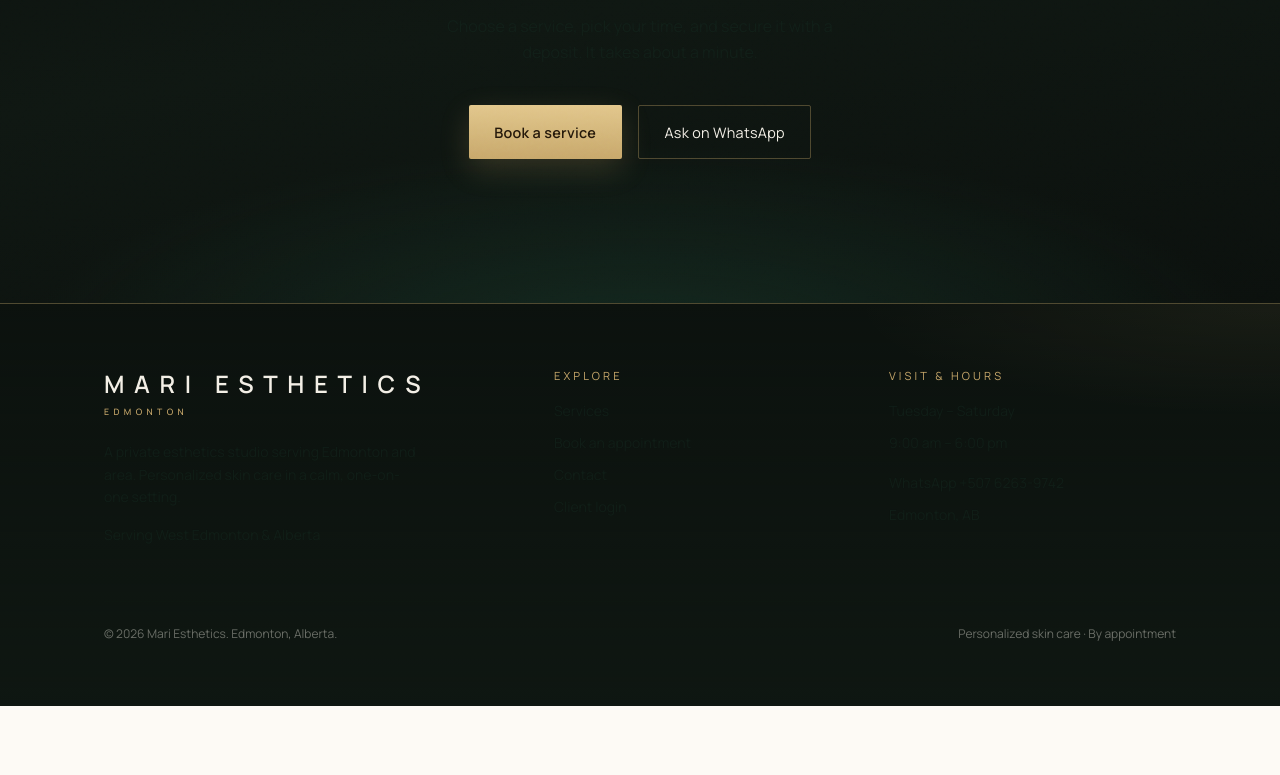
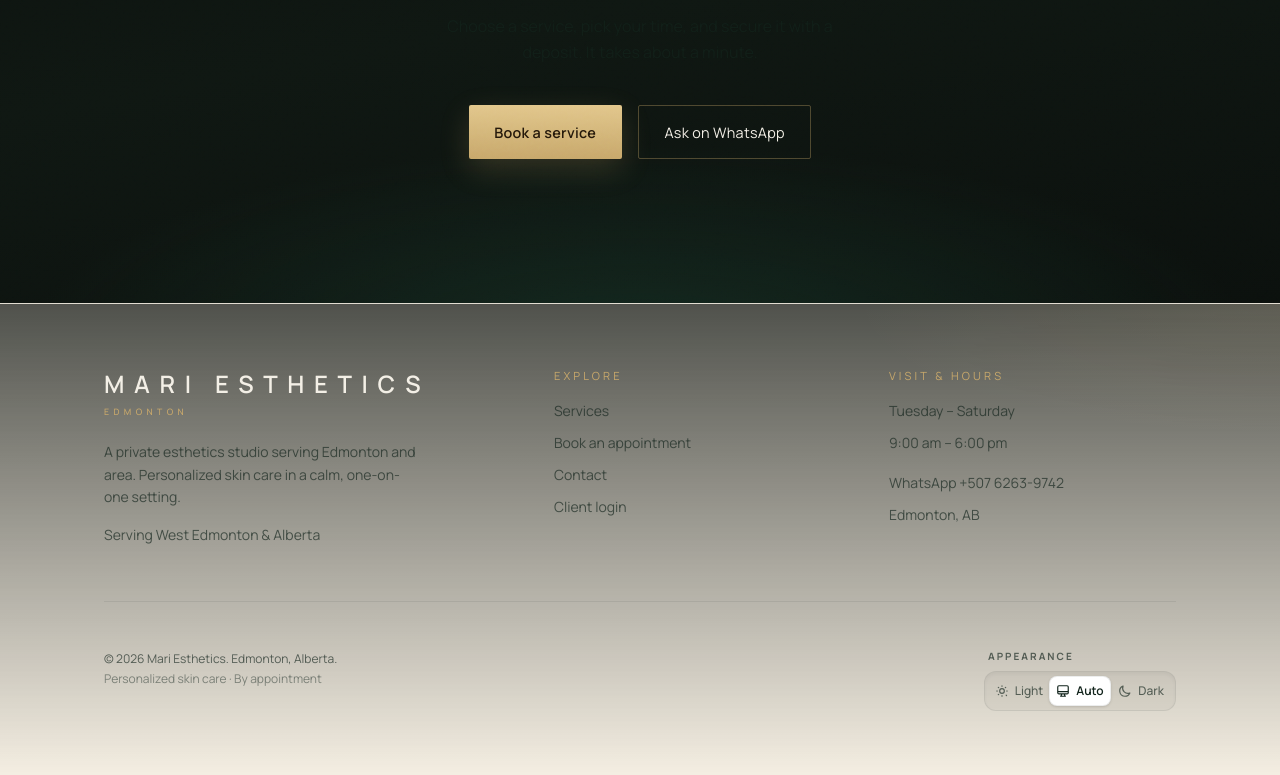
Before and after one commit to migueltrevinom/mariesthetics.ca, a Next.js app: page / in a window 1280 px wide. Shown: the part 3367-4142 px from the top of the page. Before the commit the page ends 4073 px from the top, so only its background shows below. Built offline with nearby package versions, Linux system fonts and the light colour scheme; no server answers; the database is empty.

Commit message:
style: make public pages and booking flow fully theme-responsive with appearance toggle in footer

```diff
--- a/src/app/(public)/book/page.tsx
+++ b/src/app/(public)/book/page.tsx
@@ -20,7 +20,7 @@ export default async function BookPage({
     <div className="aurora grain relative min-h-screen overflow-hidden pt-40 pb-24 md:pt-48">
       <div className="relative mx-auto max-w-3xl px-6 md:px-10">
         <p className="eyebrow">Book</p>
-        <h1 className="display mt-5 text-5xl text-ivory md:text-7xl">
+        <h1 className="display mt-5 text-5xl text-[var(--ink)] md:text-7xl">
           Reserve your time.
         </h1>
         <p className="mt-6 max-w-xl text-ink-soft leading-relaxed">
--- a/src/app/(public)/layout.tsx
+++ b/src/app/(public)/layout.tsx
@@ -30,7 +30,7 @@ export default async function PublicLayout({
   const navServices = await getNavServices();
 
   return (
-    <div className="min-h-screen bg-night">
+    <div className="min-h-screen bg-[var(--background)] text-[var(--foreground)] transition-colors duration-200">
       <SiteHeader navServices={navServices} />
       <main id="main">{children}</main>
       <SiteFooter />
--- a/src/components/book/BookingWizard.tsx
+++ b/src/components/book/BookingWizard.tsx
@@ -209,7 +209,7 @@ export function BookingWizard({ initialServiceId }: { initialServiceId?: string
                 setServiceId(service._id);
                 setStep("slot");
               }}
-              className="flex w-full items-start justify-between border border-[var(--line)] bg-white/60 p-5 text-left transition hover:border-leaf"
+              className="flex w-full items-start justify-between border border-[var(--line)] bg-[var(--card-bg)] text-[var(--ink)] p-5 text-left transition hover:border-leaf"
             >
               <span>
                 <span className="block font-[family-name:var(--font-display)] text-2xl">
@@ -241,7 +241,7 @@ export function BookingWizard({ initialServiceId }: { initialServiceId?: string
           <label className="mt-6 block text-sm text-ink-soft">
             Date
             <select
-              className="mt-2 w-full border border-[var(--line)] bg-white px-3 py-3"
+              className="mt-2 w-full border border-[var(--line)] bg-[var(--card-bg)] text-[var(--ink)] px-3 py-3"
               value={date}
               onChange={(e) => setDate(e.target.value)}
             >
@@ -267,7 +267,7 @@ export function BookingWizard({ initialServiceId }: { initialServiceId?: string
                 className={`border px-2 py-3 text-sm ${
                   selectedStart === slot.start
                     ? "border-leaf bg-leaf text-white"
-                    : "border-[var(--line)] bg-white hover:border-leaf"
+                    : "border-[var(--line)] bg-[var(--card-bg)] text-[var(--ink)] hover:border-leaf"
                 }`}
               >
                 {format(new Date(slot.start), "h:mm a")}
@@ -302,7 +302,7 @@ export function BookingWizard({ initialServiceId }: { initialServiceId?: string
           <input
             required
             placeholder="Full name"
-            className="w-full border border-[var(--line)] bg-white px-3 py-3"
+            className="w-full border border-[var(--line)] bg-[var(--card-bg)] text-[var(--ink)] px-3 py-3"
             value={name}
             onChange={(e) => setName(e.target.value)}
           />
@@ -310,19 +310,19 @@ export function BookingWizard({ initialServiceId }: { initialServiceId?: string
             required
             type="email"
             placeholder="Email"
-            className="w-full border border-[var(--line)] bg-white px-3 py-3"
+            className="w-full border border-[var(--line)] bg-[var(--card-bg)] text-[var(--ink)] px-3 py-3"
             value={email}
             onChange={(e) => setEmail(e.target.value)}
           />
           <input
             placeholder="Phone"
-            className="w-full border border-[var(--line)] bg-white px-3 py-3"
+            className="w-full border border-[var(--line)] bg-[var(--card-bg)] text-[var(--ink)] px-3 py-3"
             value={phone}
             onChange={(e) => setPhone(e.target.value)}
           />
           <input
             placeholder="Coupon code (optional)"
-            className="w-full border border-[var(--line)] bg-white px-3 py-3"
+            className="w-full border border-[var(--line)] bg-[var(--card-bg)] text-[var(--ink)] px-3 py-3"
             value={couponCode}
             onChange={(e) => setCouponCode(e.target.value)}
           />
@@ -367,7 +367,7 @@ export function BookingWizard({ initialServiceId }: { initialServiceId?: string
             </p>
           )}
           <textarea
-            className="min-h-28 w-full border border-[var(--line)] bg-white px-3 py-3"
+            className="min-h-28 w-full border border-[var(--line)] bg-[var(--card-bg)] text-[var(--ink)] px-3 py-3"
             placeholder="Interac reference / confirmation details"
             value={proofNote}
             onChange={(e) => setProofNote(e.target.value)}
@@ -392,7 +392,7 @@ export function BookingWizard({ initialServiceId }: { initialServiceId?: string
             Booking ID: <span className="text-ink">{bookingId}</span>
           </p>
           {encourageAccount && (
-            <div className="border border-[var(--line)] bg-white/70 p-5">
+            <div className="border border-[var(--line)] bg-[var(--card-bg)] p-5">
               <p className="font-medium">Save your booking history?</p>
               <p className="mt-1 text-sm text-ink-soft">
                 Create a client account with an email code — no password needed.
--- a/src/components/public/SiteFooter.tsx
+++ b/src/components/public/SiteFooter.tsx
@@ -2,6 +2,7 @@ import Link from "next/link";
 import { whatsappUrl } from "@/lib/config";
 import { business } from "@/lib/seo";
 import { Logo } from "@/components/public/Logo";
+import { ThemeToggle } from "@/components/admin/ThemeToggle";
 
 const nav = [
   { href: "/services", label: "Services" },
@@ -12,7 +13,7 @@ const nav = [
 
 export function SiteFooter() {
   return (
-    <footer className="relative overflow-hidden border-t border-[var(--line)] bg-[var(--night-2)]">
+    <footer className="relative overflow-hidden border-t border-[var(--border-color)] bg-[var(--mist)] text-[var(--ink)] transition-colors duration-200">
       <div className="aurora-soft pointer-events-none absolute inset-0 opacity-70" />
       <div className="relative mx-auto max-w-6xl px-6 py-16 md:px-10">
         <div className="grid gap-12 md:grid-cols-[1.4fr_1fr_1fr]">
@@ -43,6 +44,9 @@ export function SiteFooter() {
           <div>
             <p className="eyebrow">Visit &amp; hours</p>
             <ul className="mt-4 space-y-3 text-sm text-ink-soft">
+              {nav.map((item) => (
+                <li key={item.label} className="pt-0">{item.label === "Book an appointment" ? null : null}</li>
+              ))}
               <li>Tuesday – Saturday</li>
               <li>9:00 am – 6:00 pm</li>
               <li className="pt-2">
@@ -60,9 +64,15 @@ export function SiteFooter() {
           </div>
         </div>
 
-        <div className="mt-14 flex flex-col items-start justify-between gap-4 border-t border-[var(--line-soft)] pt-6 text-xs text-[var(--ivory-faint)] sm:flex-row sm:items-center">
-          <p>© {new Date().getFullYear()} {business.name}. Edmonton, Alberta.</p>
-          <p>Personalized skin care · By appointment</p>
+        <div className="mt-14 flex flex-col items-start justify-between gap-6 border-t border-[var(--border-color)] pt-6 text-xs text-[var(--ink-soft)] sm:flex-row sm:items-center">
+          <div>
+            <p>© {new Date().getFullYear()} {business.name}. Edmonton, Alberta.</p>
+            <p className="mt-1 text-[var(--ink-soft)]/70">Personalized skin care · By appointment</p>
+          </div>
+
+          <div className="w-full sm:w-48 shrink-0">
+            <ThemeToggle />
+          </div>
         </div>
       </div>
     </footer>
--- a/src/components/public/SiteHeader.tsx
+++ b/src/components/public/SiteHeader.tsx
@@ -28,8 +28,8 @@ export function SiteHeader({ navServices = [] }: { navServices?: NavService[] })
       <header
         className={`fixed inset-x-0 top-0 z-40 transition-all duration-500 ${
           scrolled
-            ? "border-b border-[var(--line-strong)] bg-[rgba(9,13,10,0.9)] backdrop-blur-xl"
-            : "border-b border-transparent bg-gradient-to-b from-[rgba(6,9,7,0.55)] to-transparent"
+            ? "border-b border-[var(--border-color)] bg-[var(--background)]/90 backdrop-blur-xl"
+            : "border-b border-transparent bg-gradient-to-b from-black/10 to-transparent"
         }`}
       >
         <div className="mx-auto flex max-w-6xl items-center justify-between px-6 py-4 md:px-10">
```
